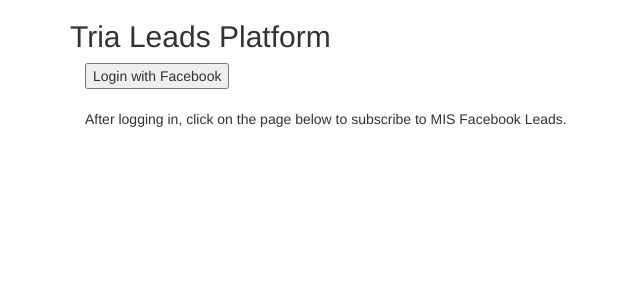
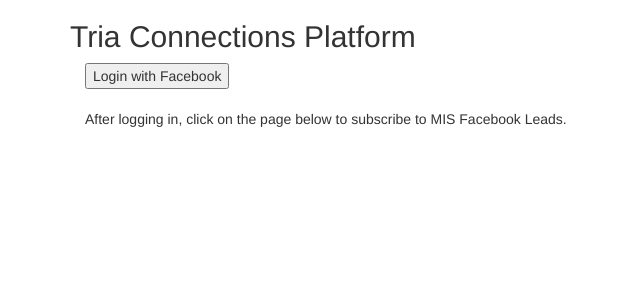
Before and after one commit to joshlsullivan/tria-facebook-leads, a Django app: page / in a window 1280 px wide. Shown: the top 300 px of the page, without its empty margins (0-640 px from the left). Run offline with Django 3.2, Linux system fonts and the light colour scheme; some libraries are stand-ins or nearby versions.

Commit message:
renamed app

```diff
--- a/home/templates/index.html
+++ b/home/templates/index.html
@@ -1,7 +1,7 @@
 {% extends 'base.html' %}
 {% block content %}
 <div class="container">
-<h2>Tria Leads Platform</h2>
+<h2>Tria Connections Platform</h2>
 
 <script>
   window.fbAsyncInit = function() {
--- a/templates/base.html
+++ b/templates/base.html
@@ -4,7 +4,7 @@
     <meta charset="utf-8">
     <meta http-equiv="X-UA-Compatible" content="IE=edge">
     <meta name="viewport" content="width=device-width, initial-scale=1">
-    <title>MIS Facebook Leads</title>
+    <title>Tria Connections</title>
     <!-- Latest compiled and minified CSS -->
     <link rel="stylesheet" href="https://maxcdn.bootstrapcdn.com/bootstrap/3.3.7/css/bootstrap.min.css" integrity="sha384-BVYiiSIFeK1dGmJRAkycuHAHRg32OmUcww7on3RYdg4Va+PmSTsz/K68vbdEjh4u" crossorigin="anonymous">
     <!-- Optional theme -->
```
